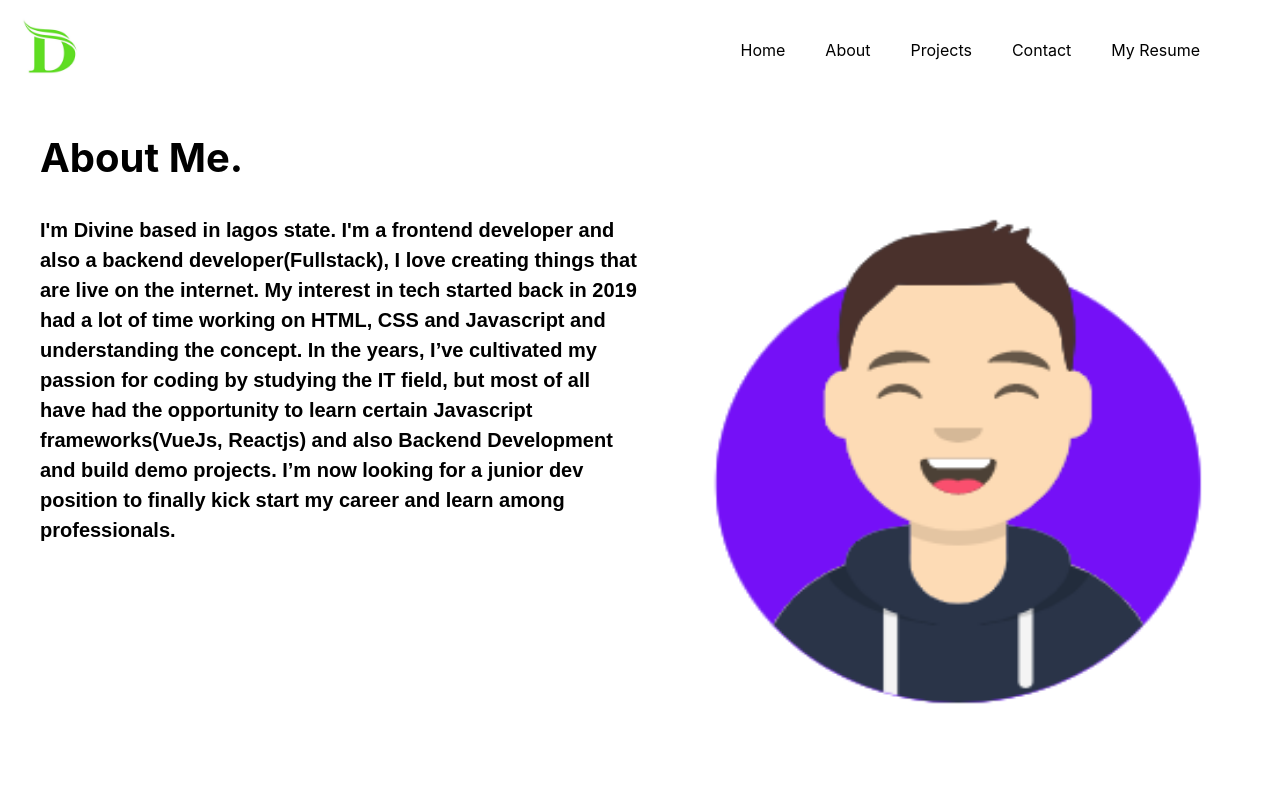
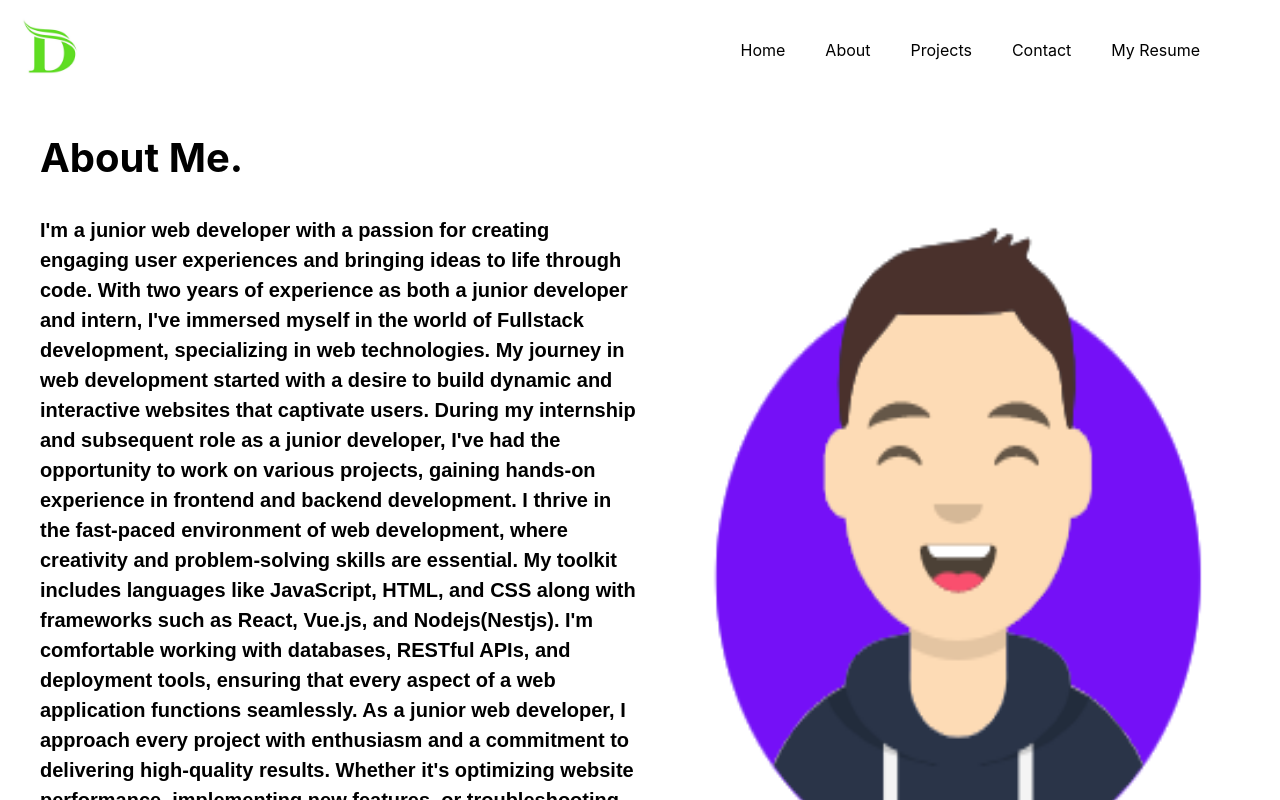
Before and after one commit to divywealth/my-portfolo, a React (Create React App) app: page /about in a window 1280 px wide. Shown: the top 800 px of the page. Built offline with nearby package versions, Linux system fonts and the light colour scheme.

Commit message:
New About me message

```diff
--- a/src/Pages/About.js
+++ b/src/Pages/About.js
@@ -1,27 +1,51 @@
-import developer from '../assets/developer.jpg'
-import avater from '../assets/avater.jpg'
-import NavBar from '../components/NavBar/NavBar';
-import BottomBar from '../components/BottomBar/BottomBar';
+import developer from "../assets/developer.jpg";
+import avater from "../assets/avater.jpg";
+import NavBar from "../components/NavBar/NavBar";
+import BottomBar from "../components/BottomBar/BottomBar";
 
 function About() {
   return (
     <div>
-            <div><NavBar /></div>
+      <div>
+        <NavBar />
+      </div>
       <div className="About">
         <section>
           <h1>About Me.</h1>
           <div className="aboutSpliting">
             <div>
-                            <p className="aboutContent">I'm Divine based in lagos state. I'm a frontend developer and also a backend developer(Fullstack), I love creating things that are
-                                live on the internet. My interest in tech started back in 2019 had a lot of time working on HTML, CSS and Javascript and understanding the concept.
-                                In the years, I’ve cultivated my passion for coding by studying the IT field, but most of all
-                                have had the opportunity to learn certain Javascript frameworks(VueJs, Reactjs) and also Backend Development and build demo projects.
-
-                                I’m now looking for a junior dev position to finally kick start my career and learn among professionals.
-
+              <p className="aboutContent">
+                I'm a junior web developer with a passion for creating engaging
+                user experiences and bringing ideas to life through code. With
+                two years of experience as both a junior developer and intern,
+                I've immersed myself in the world of Fullstack development,
+                specializing in web technologies. My journey in web development
+                started with a desire to build dynamic and interactive websites
+                that captivate users. During my internship and subsequent role
+                as a junior developer, I've had the opportunity to work on
+                various projects, gaining hands-on experience in frontend and
+                backend development. I thrive in the fast-paced environment of
+                web development, where creativity and problem-solving skills are
+                essential. My toolkit includes languages like JavaScript, HTML,
+                and CSS along with frameworks such as React, Vue.js, and
+                Nodejs(Nestjs). I'm comfortable working with databases, RESTful
+                APIs, and deployment tools, ensuring that every aspect of a web
+                application functions seamlessly. As a junior web developer, I
+                approach every project with enthusiasm and a commitment to
+                delivering high-quality results. Whether it's optimizing website
+                performance, implementing new features, or troubleshooting
+                issues, I'm dedicated to producing clean, efficient code that
+                meets both user needs and business objectives. I'm excited about
+                the endless possibilities in web development and eager to
+                continue learning and growing in this dynamic field. I look
+                forward to contributing my skills to innovative projects and
+                making a positive impact in the digital world.
               </p>
             </div>
-                        <div> <img src={avater} alt="img not showing" /></div>
+            <div>
+              {" "}
+              <img src={avater} alt="img not showing" />
+            </div>
           </div>
         </section>
         <div className="Service">
@@ -62,11 +86,12 @@ function About() {
             <p>GitHub</p>
           </div>
         </div>
-
       </div>
-            <div><BottomBar /></div>
+      <div>
+        <BottomBar />
       </div>
-    )
+    </div>
+  );
 }
 
 export default About;
```
Lines whose indentation alone changed are shown as unchanged.
